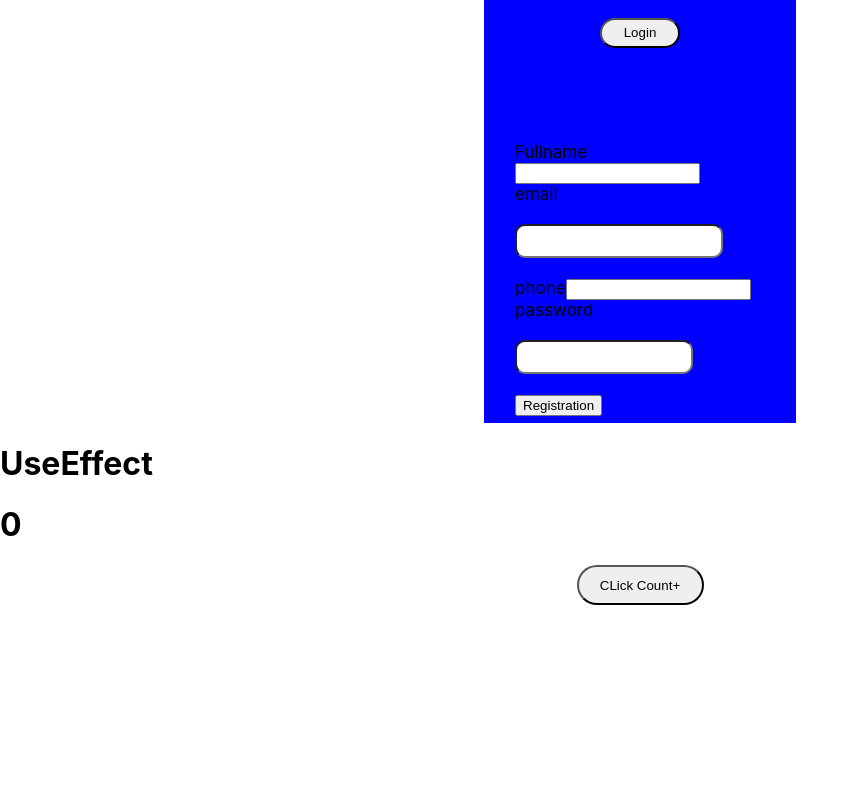
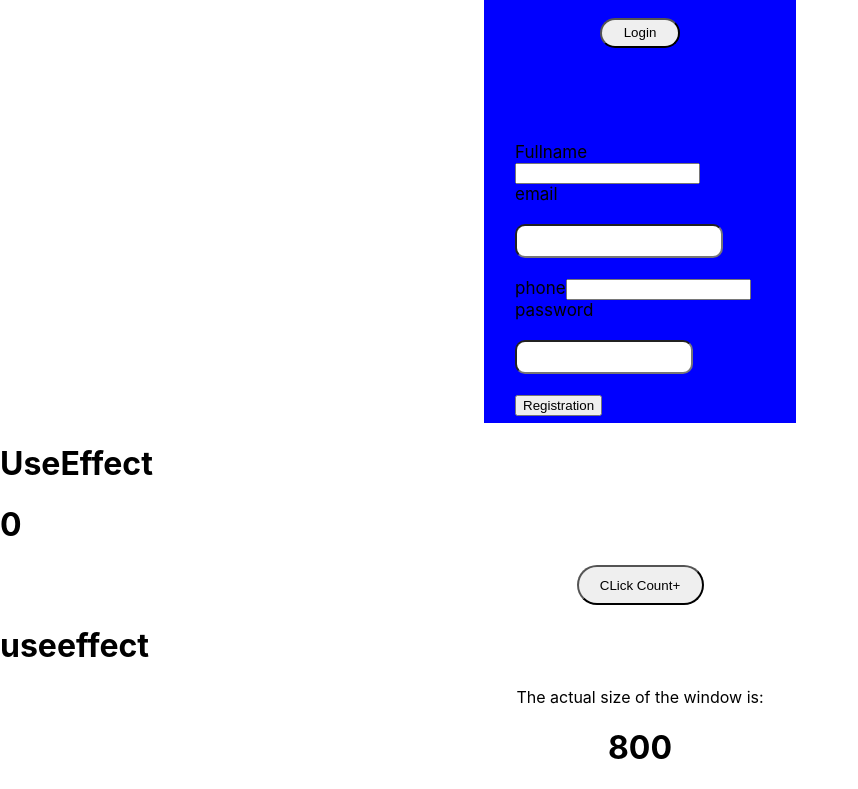
Before and after one commit to krmukesh1/React-Hooks, a React (Create React App) app in the folder my-app/: page / in a window 1280 px wide. Shown: the part 1252-2041 px from the top of the page, without its empty margins (0-858 px from the left). Before the commit the page ends 1857 px from the top, so only its background shows below. Built offline with nearby package versions, Linux system fonts and the light colour scheme.

Commit message:
learn useEffect window method

```diff
--- a/my-app/src/App.css
+++ b/my-app/src/App.css
@@ -109,3 +109,6 @@ button.sub {
   border-radius: 16px;
   outline: none;
 }
+.center {
+  text-align: center;
+}
--- a/my-app/src/App.js
+++ b/my-app/src/App.js
@@ -8,6 +8,7 @@ import ShortCirEval from "./component/ShortCirEval";
 import BasicForm from "./component/forms/BasicForm";
 import MultipleInput from "./component/forms/MultipleInput";
 import UseEffect from "./component/useEffects/UseEffect";
+import UseEffect2 from "./component/useEffects/UseEffect2";
 
 function App() {
   const [myName, setMyName] = useState("mukesh Kumar");
@@ -39,6 +40,7 @@ function App() {
       <BasicForm />
       <MultipleInput />
       <UseEffect />
+      <UseEffect2 />
     </div>
   );
 }
--- a/my-app/src/component/useEffects/UseEffect.js
+++ b/my-app/src/component/useEffects/UseEffect.js
@@ -3,12 +3,17 @@ import React, { useEffect, useState } from "react";
 const UseEffect = () => {
   const [count, setCount] = useState(0);
   useEffect(() => {
+    console.log("I am first one");
     if (count >= 1) {
       document.title = `Chats(${count})`;
     } else {
       document.title = `chats`;
     }
-  });
+  }, [count]);
+  useEffect(() => {
+    console.log("I am fine");
+  }, []);
+  console.log("Hello Outside");
   return (
     <div>
       <h1>UseEffect </h1>
--- /dev/null
+++ b/my-app/src/component/useEffects/UseEffect2.js
@@ -0,0 +1,25 @@
+import React, { useState, useEffect } from "react";
+const useEffect2 = () => {
+  const [widthCount, setWidthCount] = useState(window.screen.width);
+  const actualWidth = () => {
+    console.log(window.innerWidth);
+    setWidthCount(window.innerWidth);
+  };
+  useEffect(() => {
+    console.log("add event");
+    window.addEventListener("resize", actualWidth);
+    return () => {
+      console.log("remove Event");
+      window.removeEventListener("resize", actualWidth);
+    };
+  });
+  return (
+    <div>
+      <h1>useeffect</h1>
+      <p className="center">The actual size of the window is:</p>
+      <h1 className="center">{widthCount}</h1>
+    </div>
+  );
+};
+
+export default useEffect2;
```
